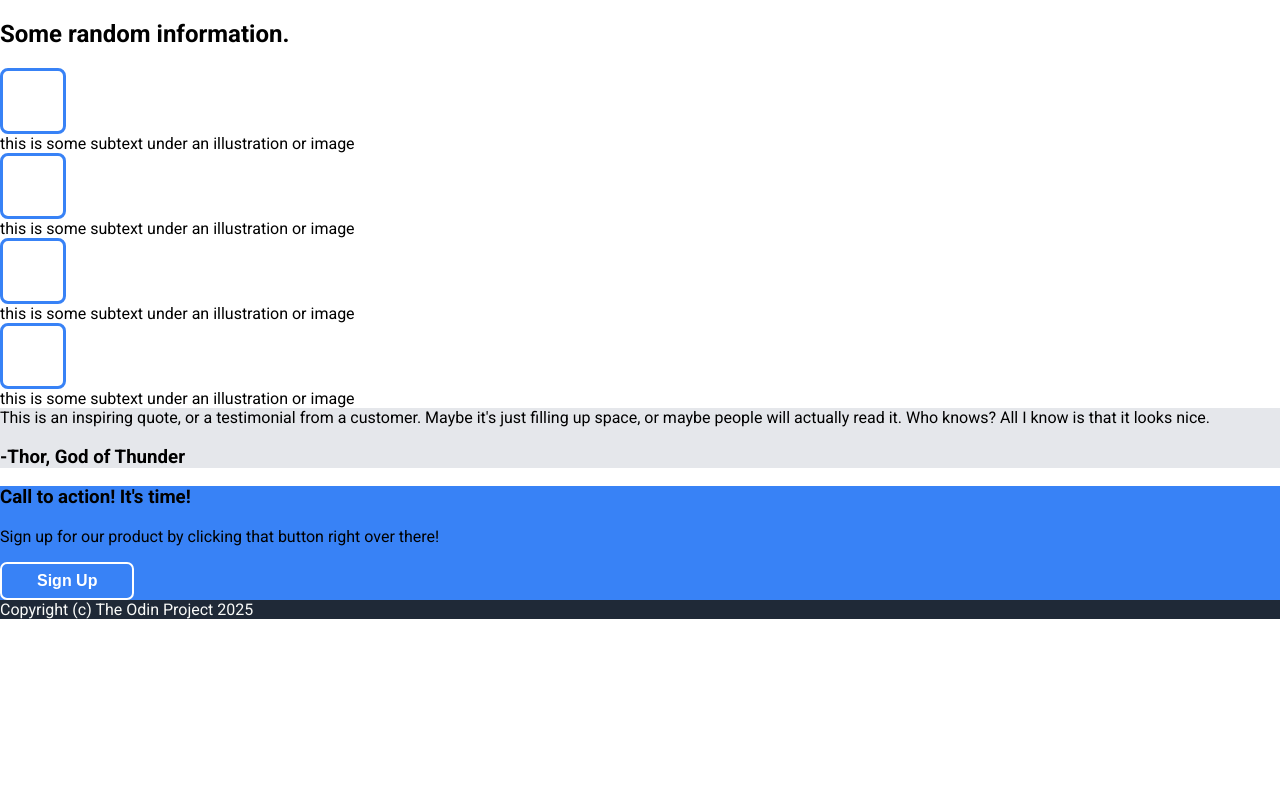
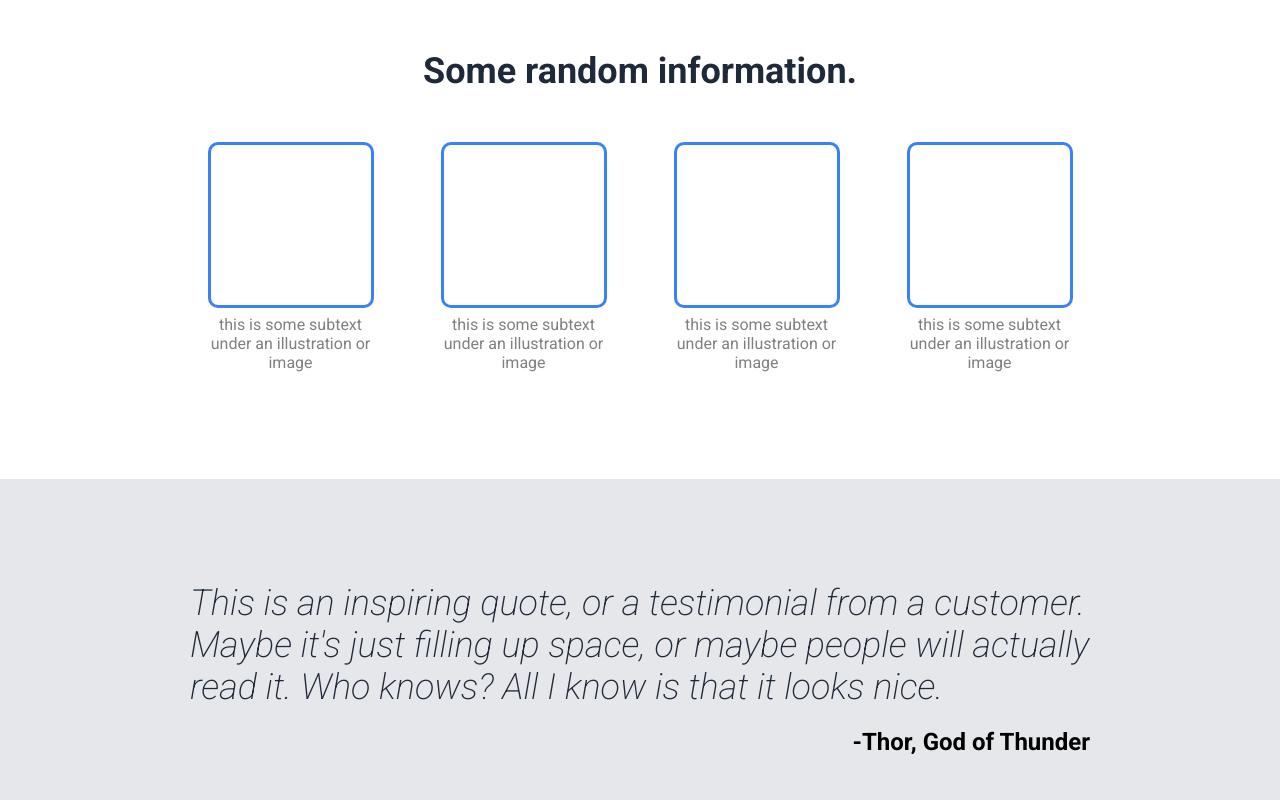
Before and after one commit to kfaith98/odin-landing-page, a plain HTML site: page index.html in a window 1280 px wide. Shown: the part 500-1300 px from the top of the page. Before the commit the page ends 1119 px from the top, so only its background shows below. Drawn offline with Linux system fonts and the light colour scheme.

Commit message:
Update version 1
- Made adjustments to section 1
- Finished sections 2 and 3

```diff
--- a/index.html
+++ b/index.html
@@ -35,7 +35,7 @@
         </div>
 
         <div class="section-2">
-            <h2>Some random information.</h2>
+            <h2 class="s2-title">Some random information.</h2>
             <div class="s2-container">
                 <div class="info">
                     <div class="square"></div>
@@ -57,8 +57,12 @@
         </div>
 
         <div class="section-3">
-            <div class="quote">This is an inspiring quote, or a testimonial from a customer. Maybe it's just filling up space, or maybe people will actually read it. Who knows? All I know is that it looks nice.</div>
-            <h3>-Thor, God of Thunder</h3>
+            <div class="quote-container">
+                <div class="quote">
+                    This is an inspiring quote, or a testimonial from a customer. Maybe it's just filling up space, or maybe people will actually read it. Who knows? All I know is that it looks nice.
+                </div>
+                <h2 class="quoted-by">-Thor, God of Thunder</h2>
+            </div>
         </div>
 
         <div class="section-4">
--- a/styles.css
+++ b/styles.css
@@ -1,4 +1,4 @@
-@import url('https://fonts.googleapis.com/css2?family=Roboto:wght@400;700&display=swap');
+@import url('https://fonts.googleapis.com/css2?family=Roboto:ital,wdth,wght@0,75..100,100..900;1,75..100,100..900&display=swap');
 
 body {
     font-family: 'Roboto', sans-serif;
@@ -13,10 +13,10 @@ body {
 
 .section-1 {
     height: 500px;
+    flex-shrink: 0;
 }
 
 .header-and-hero {
-    flex: 1;
     display: flex;
     flex-direction: column;
     margin: 0 200px;
@@ -49,14 +49,13 @@ li, .p {
 }
 
 .hero-container {
-    margin-top: 50px;
+    margin-top: 90px;
     display: flex;
     justify-content: space-between;
     gap: 50px;
 }
 
 .hero-content {
-    flex: 1;
     display: flex;
     flex-direction: column;
     align-items: start;
@@ -74,7 +73,7 @@ li, .p {
     justify-content: center;
     align-items: center;
     height: auto;
-    width: 500px;
+    width: 1000px;
 }
 
 button {
@@ -94,17 +93,71 @@ button {
     border: 2px solid white;
 }
 
+.section-2 {
+    text-align: center;
+}
+
+.s2-title {
+    font-size: 36px;
+    color: #1F2937;
+    font-weight: 900px;
+    padding: 20px;
+}
+
+.s2-container {
+    display: flex;
+    justify-content: center;
+    align-items: center;
+    gap: 52px;
+    margin: 0 200px;
+    margin-bottom: 100px;
+}
+
+.info {
+    max-width: 200px;
+    display: flex;
+    flex-direction: column;
+    justify-content: center;
+    align-items: center;
+}
+
+.s2-text {
+    color: gray;
+    padding: 7px;
+}
+
 .square {
-    height: 50px;
-    width: 50px;
+    height: 150px;
+    width: 150px;
     background-color: white;
     border: 3px solid #3882F6;
-    border-radius: 8px;
+    border-radius: 10px;
     padding: 5px;
 }
 
 .section-3 {
+    height: 400px;
     background-color: #E5E7EB;
+    display: flex;
+    flex-direction: column;
+    justify-content: center;
+    align-items: center;
+}
+
+.quote-container {
+    max-width: 900px;
+}
+
+.quote {
+    font-size: 36px;
+    color: #1F2937;
+    font-weight: 200;
+    font-style: italic;
+}
+
+.quoted-by {
+    display: flex;
+    justify-content: end;
 }
 
 .cta-container {
```
